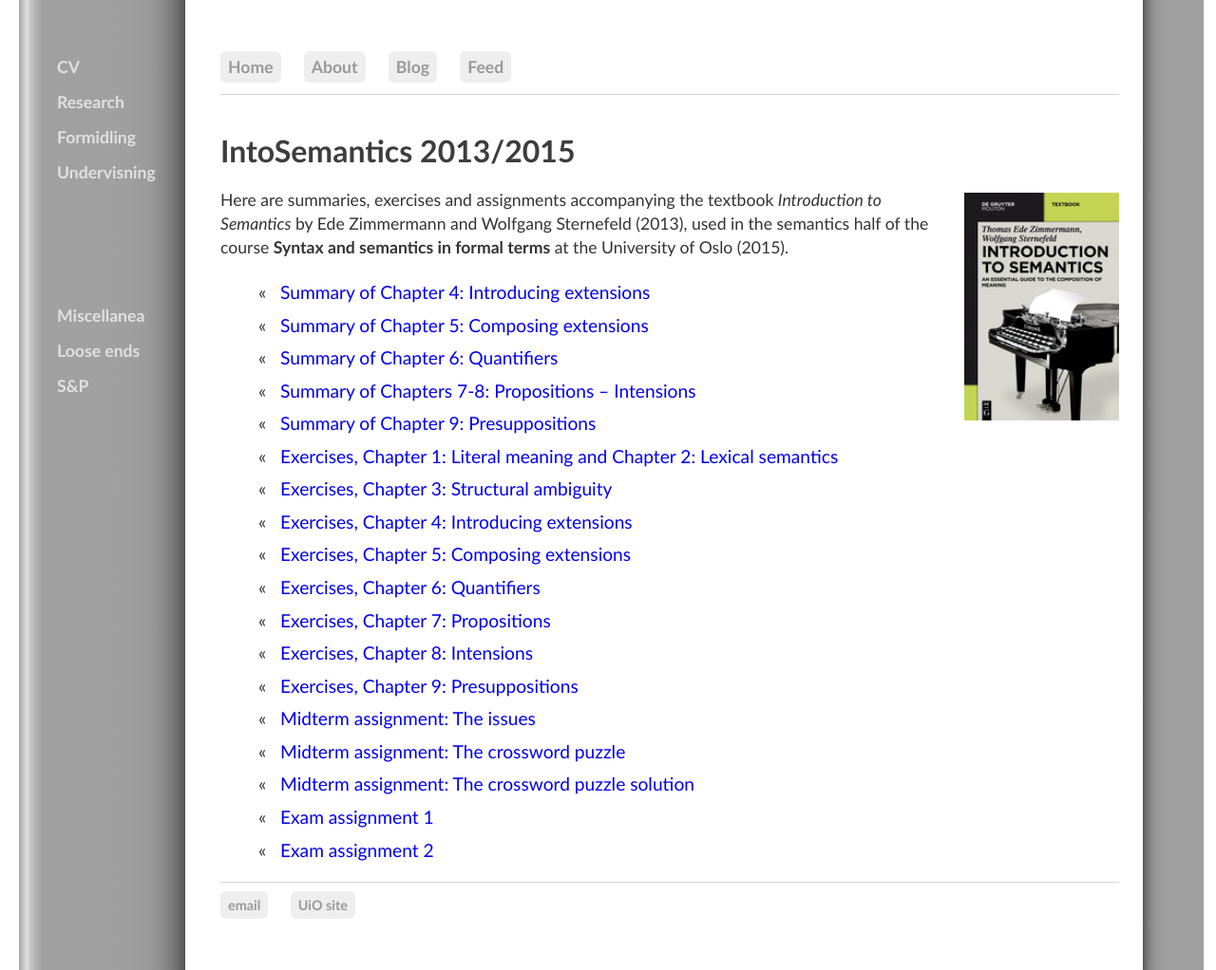
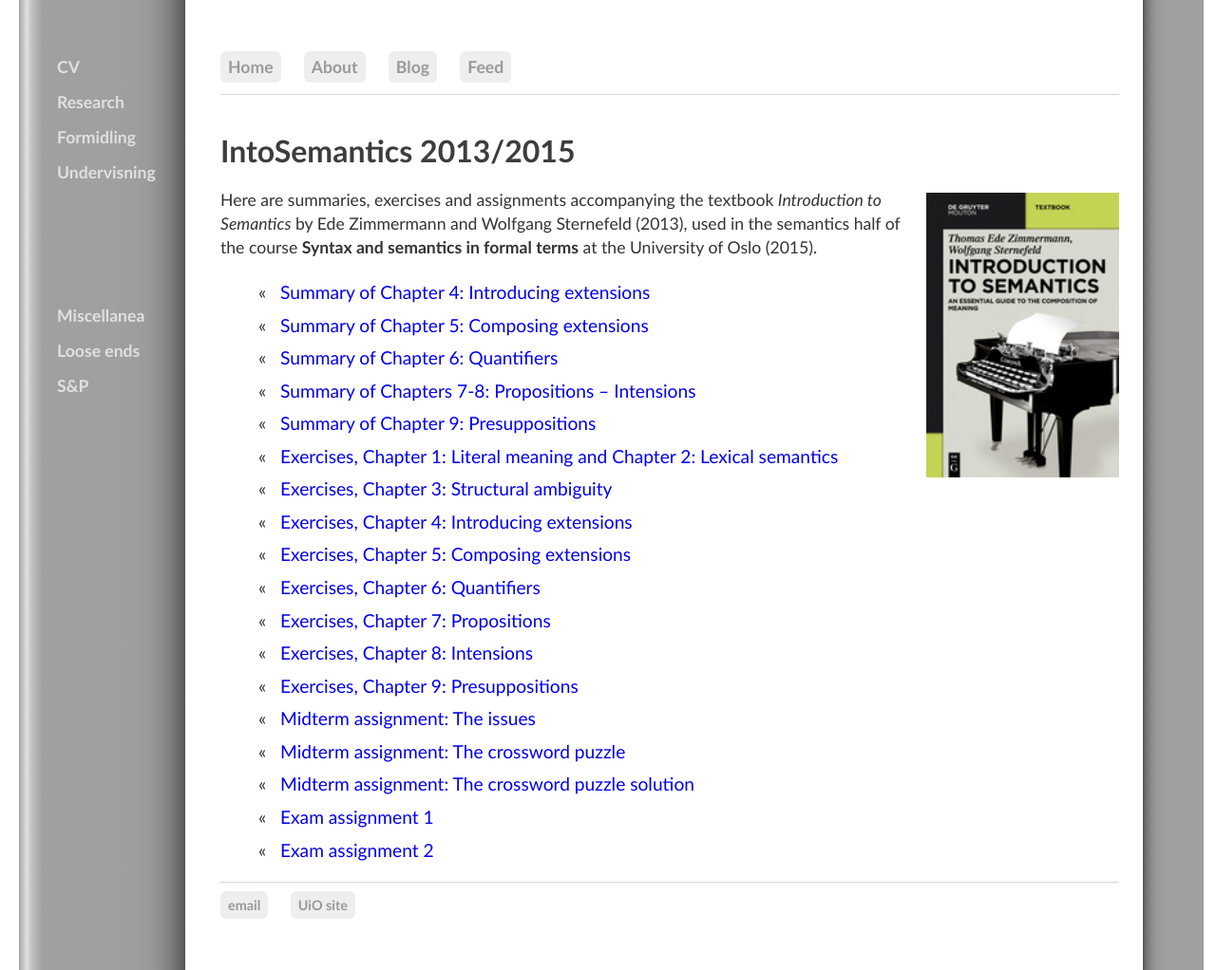
Before and after one commit to kjelljs/kjelljs.github.io, a Jekyll site: the page built from courses/intosem.html, in a window 1280 px wide and 1022 px high. Shown: the whole window at 95% size. Built offline with Jekyll 4.4.1, drawn with Linux system fonts in a browser that asks for light colours.

Commit message:
Update intosem.html

```diff
--- a/courses/intosem.html
+++ b/courses/intosem.html
@@ -4,7 +4,7 @@
 
 ---
 
-<div style="float:right;"><figure class="rightfig"><a href="/pdf/tysy.pdf"><img style="height:240px;" src="/pics/flugelbuch.jpg" /></a></figure></div>
+<div style="float:right;"><figure class="rightfig"><a href="/pdf/tysy.pdf"><img style="height:300px;" src="/pics/flugelbuch.jpg" /></a></figure></div>
 <div class="ingress">
   <p>Here are summaries, exercises and assignments accompanying the textbook <i>Introduction to Semantics</i> by Ede Zimmermann and Wolfgang Sternefeld (2013), used in the semantics half of the course <b>Syntax and semantics in formal terms</b> at the University of Oslo (2015).</p></div>
 <ul><li id="blogposts">&laquo; &nbsp; <a href="/pdf/semslide1.pdf">Summary of Chapter 4: Introducing extensions</a></li>
```
